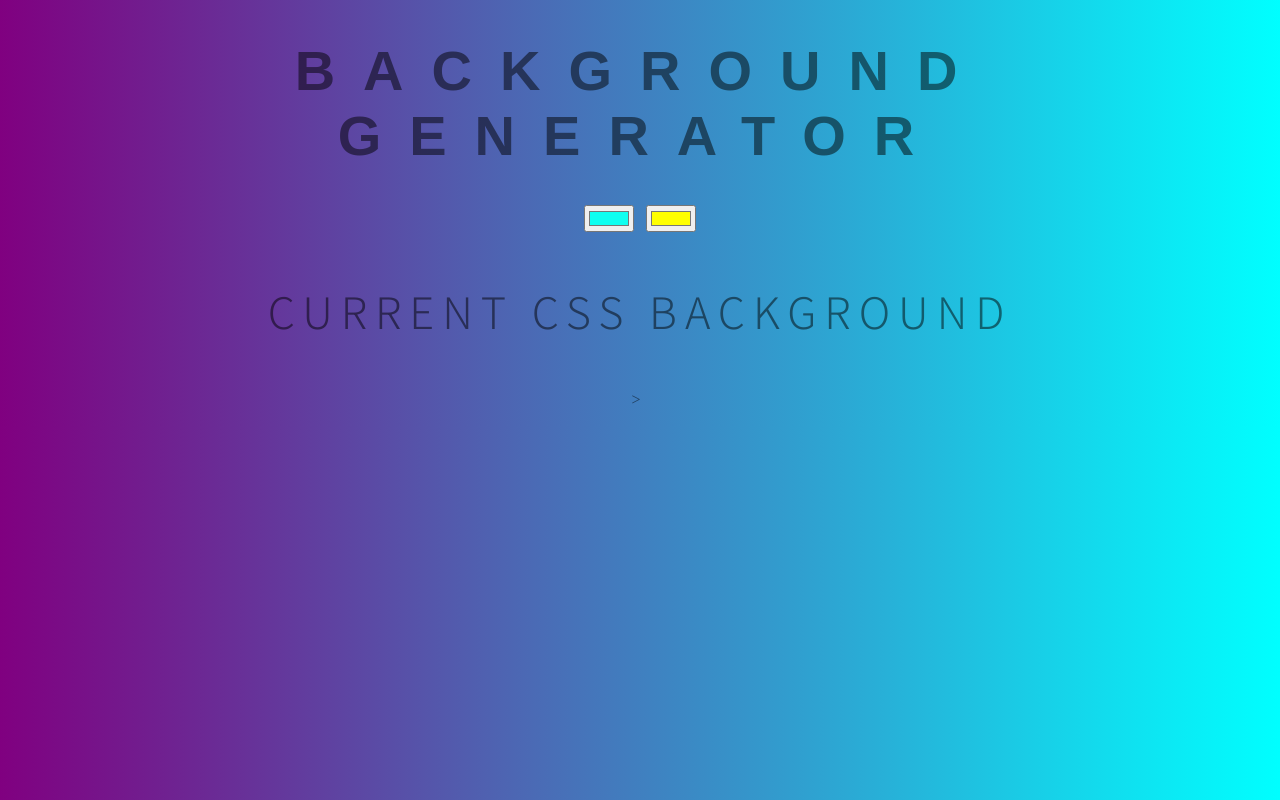
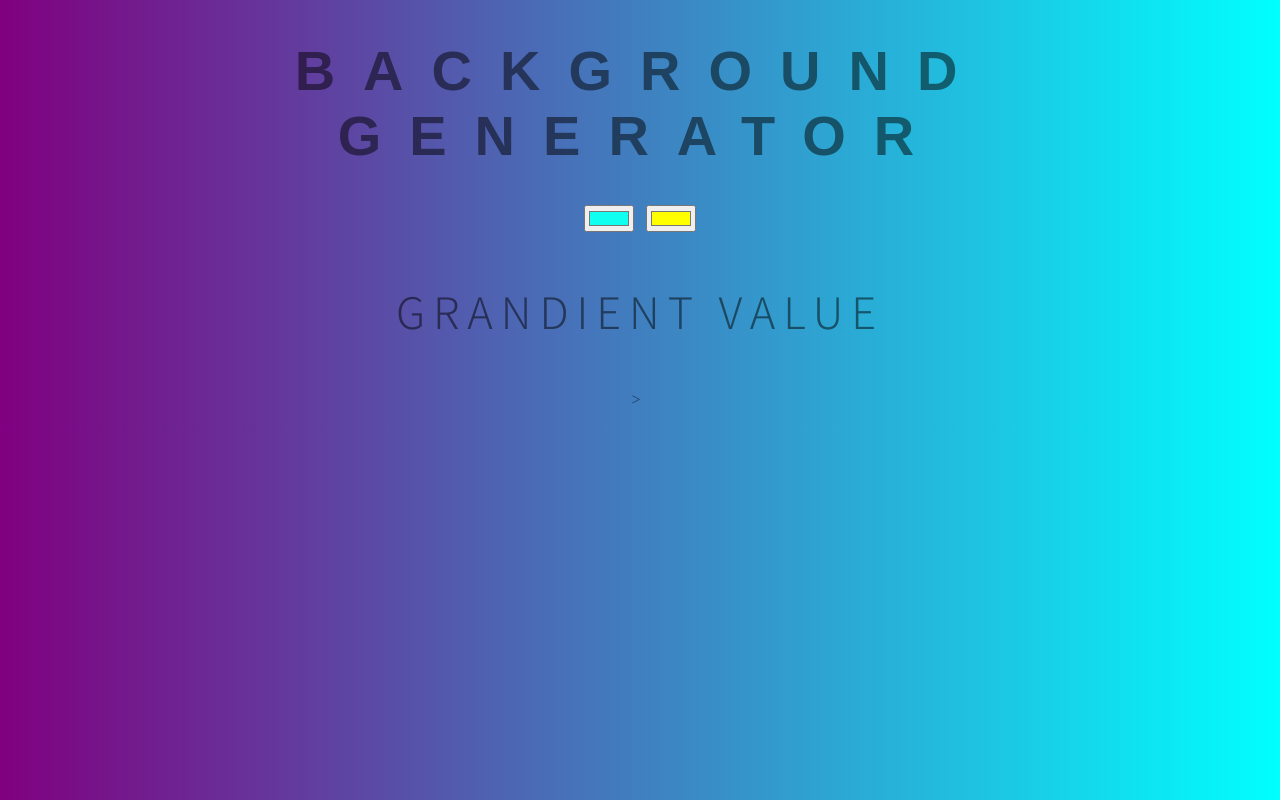
Before and after one commit to bharath-ka/gradHexGen, a plain HTML site: page index.html in a window 1280 px wide. Drawn offline with Linux system fonts and the light colour scheme.

Commit message:
changing text

```diff
--- a/index.html
+++ b/index.html
@@ -13,7 +13,7 @@
     <h1>Background Generator</h1>
     <input class="color1" type="color" name="color1" value="#0ffff0">
     <input class="color2" type="color" name="color2" value="#ffff00">
-    <p>Current CSS Background</p>>
+    <p>Grandient Value</p>>
     <h3></h3>
     <script src="script.js"></script>
 </body>
```
